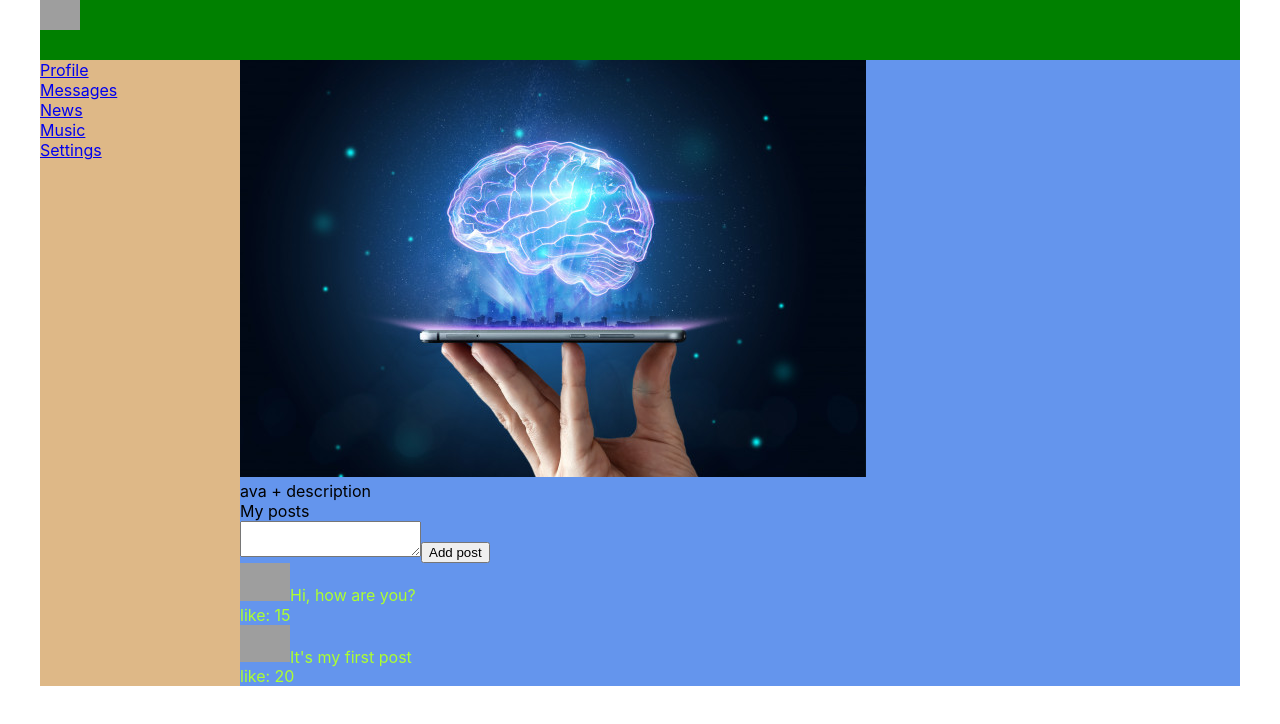
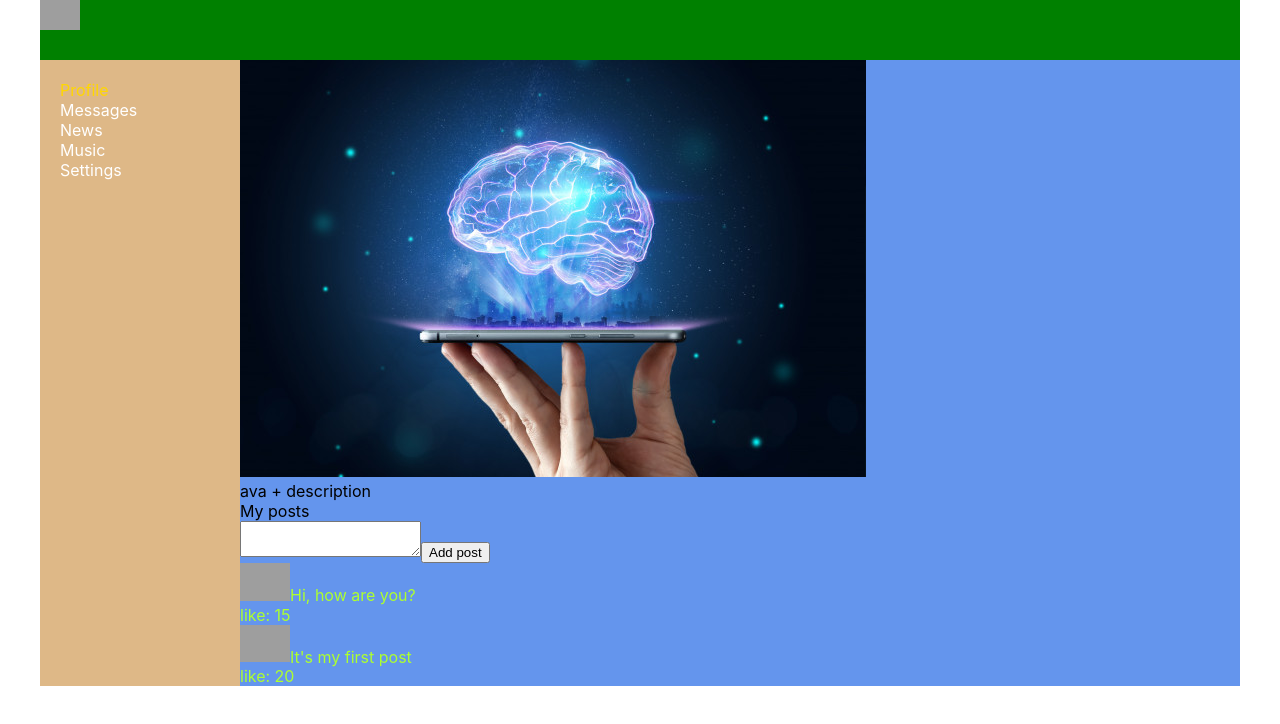
Before and after one commit to dlogic-coder/react_app_lessons, a React (Create React App) app: page /profile in a window 1280 px wide. Shown: the top 724 px of the page. Built offline with nearby package versions, Linux system fonts and the light colour scheme; grey boxes are pictures that could not be loaded.

Commit message:
Lesson 20 : NavLink and 'to'

```diff
--- a/src/components/Navbar/Navbar.jsx
+++ b/src/components/Navbar/Navbar.jsx
@@ -1,24 +1,26 @@
 import React from 'react';
+import { NavLink } from 'react-router-dom';
 import s from './Navbar.module.css';
 
-// in row 11 shown using two css styles, as class="item active"
+// in row 12 shown using two css styles, as class="item active"
 
 const Navbar = () => {
     return (
         <nav className={s.nav}>
             <div className={s.item}>
-                <a href="/profile">Profile</a>
+                <NavLink to="/profile" activeClassName={s.activeW}>Profile</NavLink>
             </div>
             <div className={`${s.item} ${s.active}`}>
-                <a href="/dialogs">Messages</a></div>
-            <div className={s.item}>
-                <a href="/news">News</a>
+                <NavLink to="/dialogs" activeClassName={s.activeW}>Messages</NavLink>
             </div>
             <div className={s.item}>
-                <a href="/music">Music</a>
+                <NavLink to="/news" activeClassName={s.activeW}>News</NavLink>
             </div>
             <div className={s.item}>
-                <a href="/settings">Settings</a>
+                <NavLink to="/music" activeClassName={s.activeW}>Music</NavLink>
+            </div>
+            <div className={s.item}>
+                <NavLink to="/settings" activeClassName={s.activeW}>Settings</NavLink>
             </div>
         </nav>
     );
--- a/src/components/Navbar/Navbar.module.css
+++ b/src/components/Navbar/Navbar.module.css
@@ -1,12 +1,14 @@
 .nav {
     grid-area: n;
     background-color: burlywood;
+    padding: 20px;
 }
 
-.item {
+.item a {
     color: white;
+    text-decoration: none;
 }
 
-.item.active {
+.item a.activeW {
     color: gold;
 }
```
